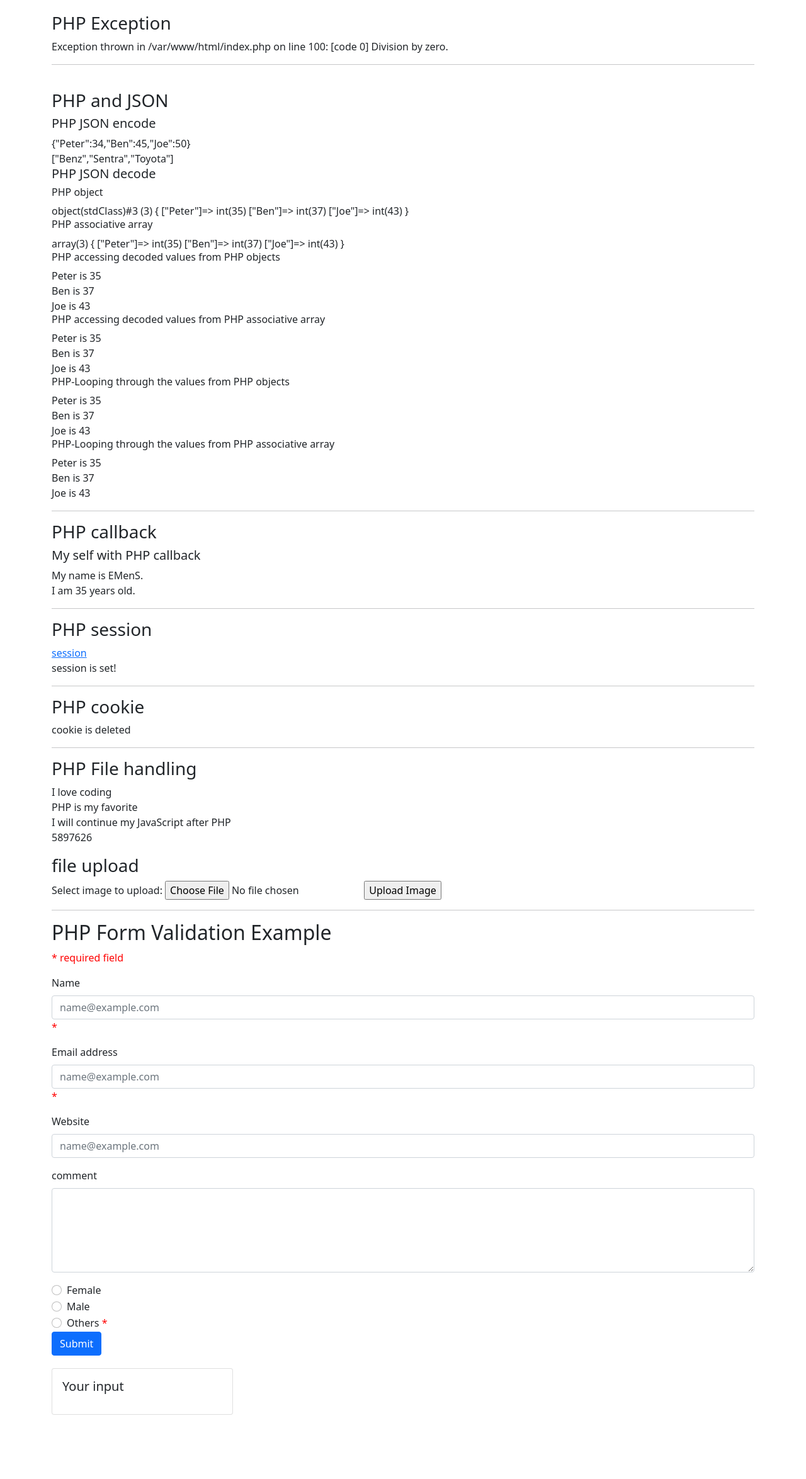
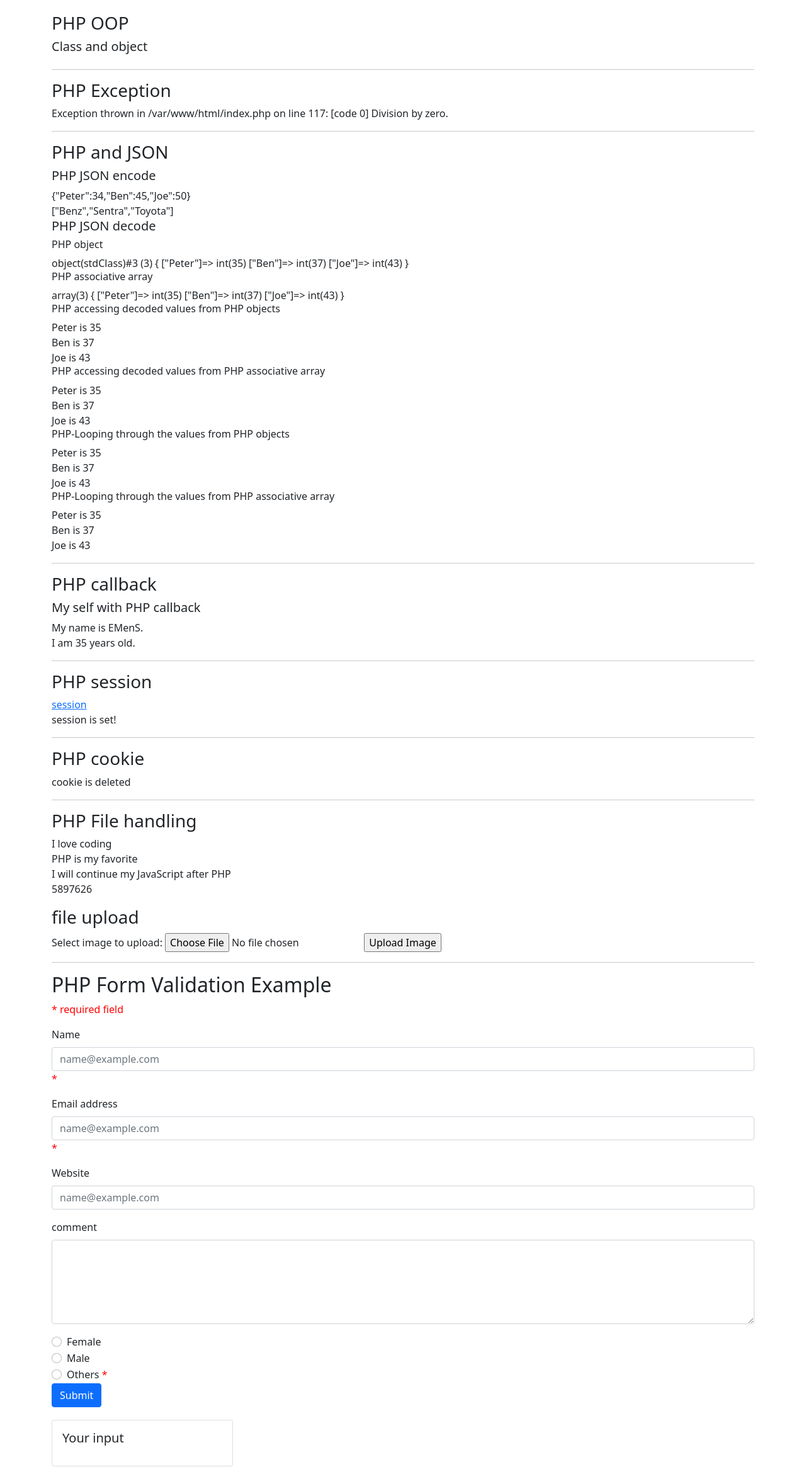
Before and after one commit to Essien-SM/php-notes, a PHP site: page / in a window 1280 px wide. Shown: the whole page at 63% size. Before the commit the page ends 2247 px from the top, so only its background shows below. Run offline with PHP 8.4, Linux system fonts and the light colour scheme.

Commit message:
first commit

```diff
--- a/index.php
+++ b/index.php
@@ -93,6 +93,23 @@ setcookie($cookie_name, $cookie_value, time() + (86400 * 30), "/");
 
     <div class="container">
         <div style="display: flex; flex-direction:column; margin-top:20px;">
+
+            <h3>PHP OOP</h3>
+            <h5>Class and object</h5>
+            <?php
+            class Fruit{
+                public $name;
+                public $color;
+
+                function setName($name){
+                    $this->name = $name;
+                }
+                function getName(){
+                    return $this->name;
+                }
+            }
+            ?>
+            <hr>
             <h3>PHP Exception</h3>
             <?php
             function divide($dividend, $divisor) {
@@ -115,7 +132,6 @@ setcookie($cookie_name, $cookie_value, time() + (86400 * 30), "/");
 
             ?>
             <hr>
-            <br>
             <h3>PHP and JSON</h3>
             <h5>PHP JSON encode</h5>
             <?php
```
